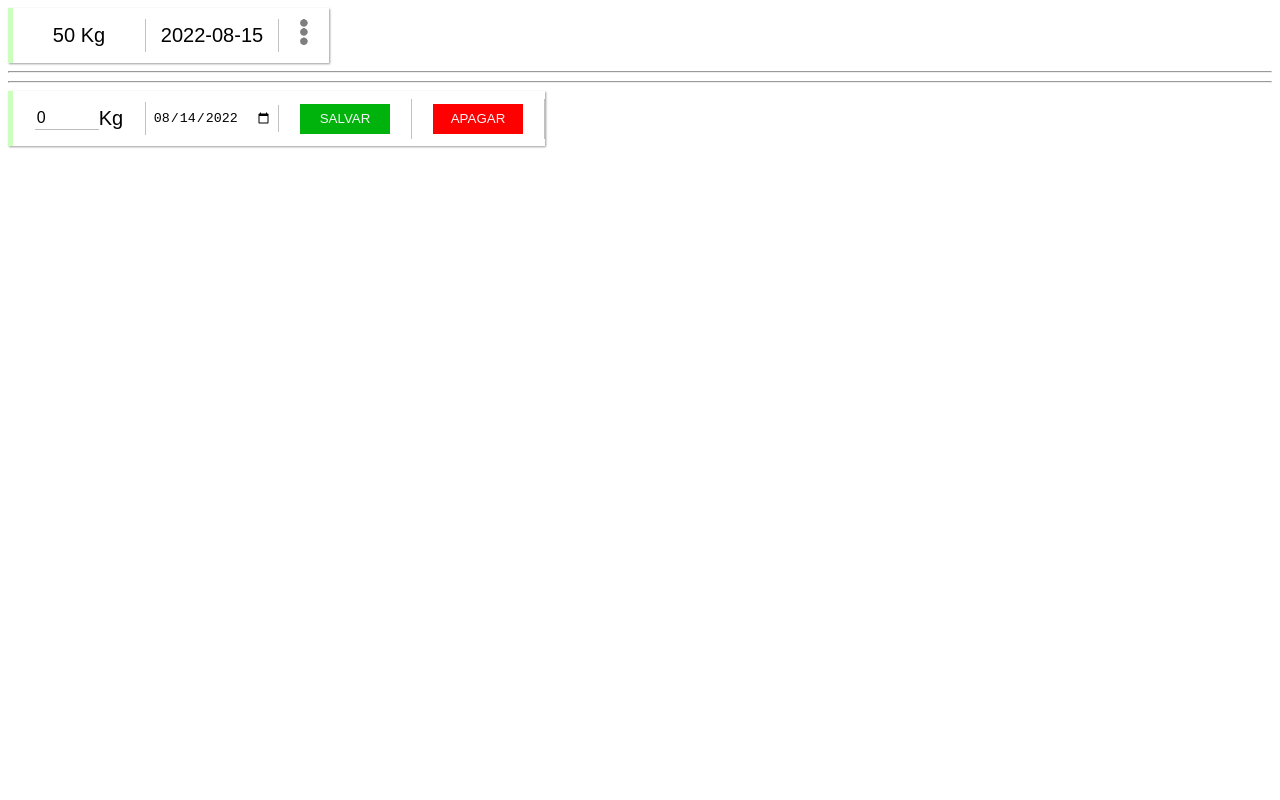
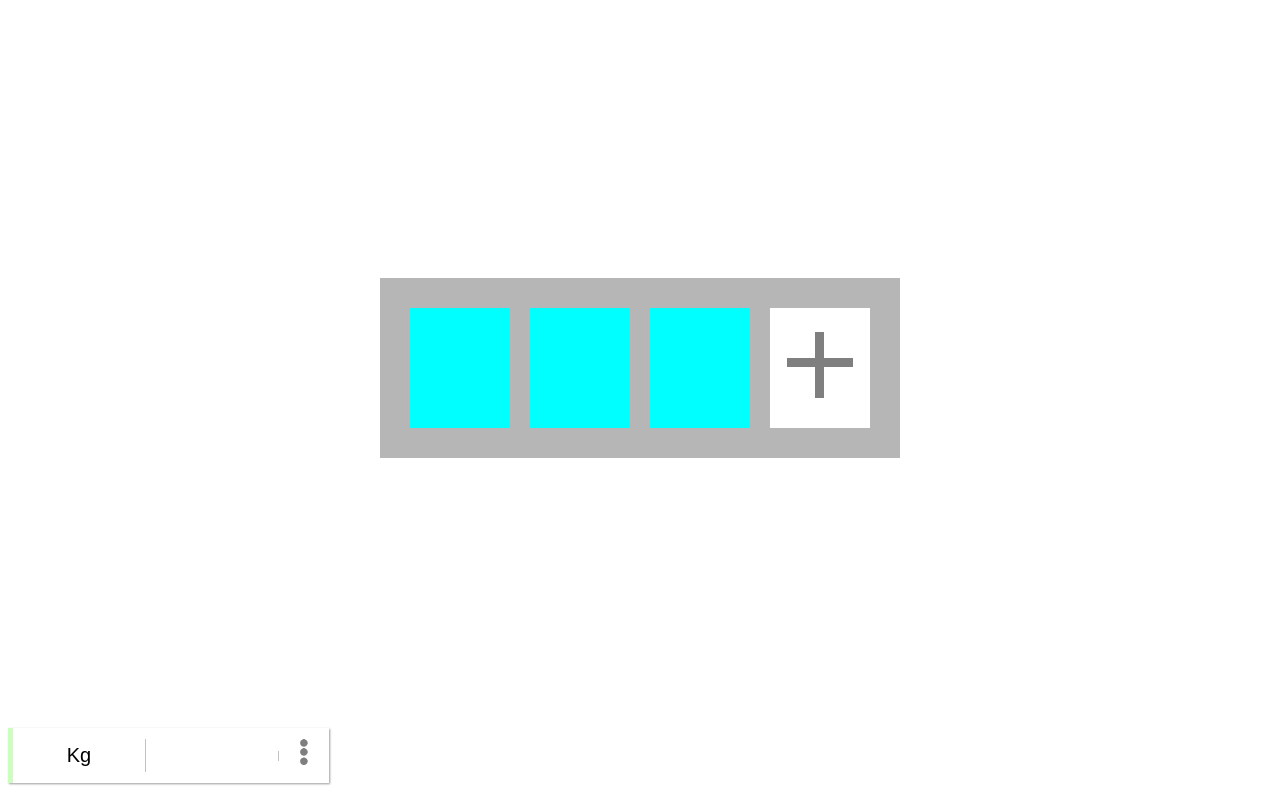
Before and after one commit to davi133/Weight_Tracker, a React (Create React App) app: page / in a window 1280 px wide. Built offline with nearby package versions, Linux system fonts and the light colour scheme.

Commit message:
progresso com a home page

```diff
--- a/src/App.js
+++ b/src/App.js
@@ -1,26 +1,20 @@
 
 import React from 'react';
 
-import WeightCard from './WeighCard';
-import WeighCardCreator from "./WeightCardCreator"
-
-import WeightReg from './model/WeightReg';
-
-
-
-//let a = WeightReg(50,new Date());
+import HomePage from './HomePage/HomePage';
+import WeightCard from "./Cards/WeighCard"
 
 
 
 function App() {
   return (
-    <>
-      <WeightCard info={WeightReg(50,"hoje")} />
-      <hr></hr><hr></hr>
-      <WeighCardCreator/>
+    <div style={{height:"100%"}}>
 
+      <HomePage/>
+      <WeightCard/>
 
-    </>
+    </div>
+
   );
 }
 
--- a/src/WeighCard.js
+++ b/src/Cards/WeighCard.js
@@ -10,10 +10,10 @@ export default function WeightCard(props) {
     return (
         <div className="weightCard">
             <div className=" infoDisplay">
-                {props.info.weight} Kg
+                {props.info?.weight} Kg
             </div>
             <div className="infoDisplay">
-                {props.info.date}
+                {props.info?.date}
             </div>
 
             <div className="dropdown" onMouseLeave={()=>{setDropDown(false)}} >
--- /dev/null
+++ b/src/HomePage/HomePage.css
@@ -0,0 +1,27 @@
+.pseudoBody
+{
+    display: flex;
+    justify-content: center;
+    align-items: center;
+    height: 90vh;
+}
+
+.profilesPlate
+{
+    background-color: rgb(182, 182, 182);
+    margin: auto;
+    padding: 20px;
+    display: flex;
+    flex-direction: row;
+    justify-content: space-around;
+}
+
+.profileCardBody
+{
+    background-color:cyan;
+    width: 100px;
+    height:120px;
+    margin: 10px;
+
+
+}
--- /dev/null
+++ b/src/HomePage/HomePage.js
@@ -0,0 +1,28 @@
+import "./HomePage.css";
+import ProfileCard from "./ProfileCard";
+import newPrpfileIcon from "./NewProfile.png"
+
+export default function HomePage()
+{
+    return (
+        <>
+        <div className="pseudoBody">
+        <div className="profilesPlate">
+            <ProfileCard/>
+            <ProfileCard/>
+            <ProfileCard/>
+            <NewProfile/>
+
+        </div>
+        </div>
+        </>
+    );
+}
+
+
+function NewProfile()
+{
+    return (
+        <img src={newPrpfileIcon} alt="new profile" className="profileCardBody"></img>
+    );
+}
--- /dev/null
+++ b/src/HomePage/ProfileCard.js
@@ -0,0 +1,11 @@
+
+export default function ProfileCard()
+{
+    return (
+        <div className="profileCardBody">
+
+        </div>
+
+
+    );
+}
--- a/src/index.js
+++ b/src/index.js
@@ -8,11 +8,8 @@ import App from './App';
 
 const root = ReactDOM.createRoot(document.getElementById('root'));
 root.render(
-
-    <App />
+    <>
+        <App />
+    </>
 
 );
-
-// If you want to start measuring performance in your app, pass a function
-// to log results (for example: reportWebVitals(console.log))
-// or send to an analytics endpoint. Learn more: https://bit.ly/CRA-vitals
```
Also changed, not shown: src/Cards/WeightCard.css (renamed from src/WeightCard.css), src/Cards/WeightCardCreator.js (renamed from src/WeightCardCreator.js), src/Cards/icon_more_options1.png (renamed from src/icon_more_options1.png), src/HomePage/NewProfile.png (added).
